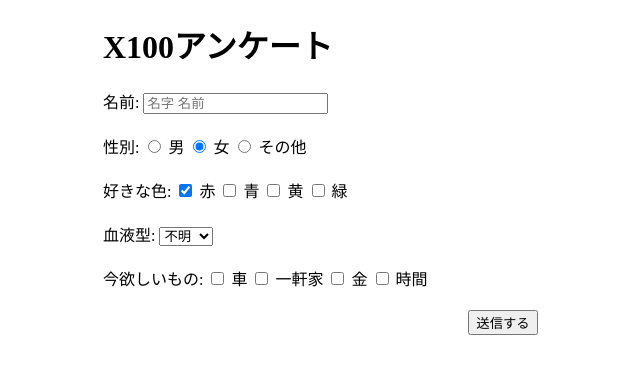
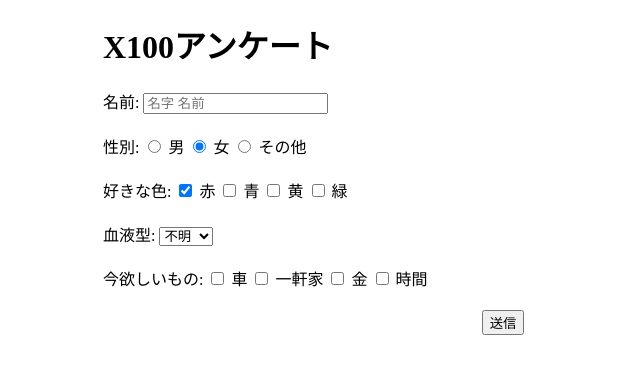
Before and after one commit to jampan02/homework, a plain HTML site: page index.html in a window 1280 px wide. Shown: the full height of the page, 137-777 px from the left. Drawn offline with Linux system fonts and the light colour scheme.

Commit message:
first develop

```diff
--- a/index.html
+++ b/index.html
@@ -59,7 +59,7 @@
                 <input type="checkbox" id="time" name="time">
                 <label for="time">時間</label>
             </label>
-            <input type="submit" value="送信する" class="submit">
+            <input type="submit" value="送信" class="submit">
         </form>
     </div>
 </body>
```
